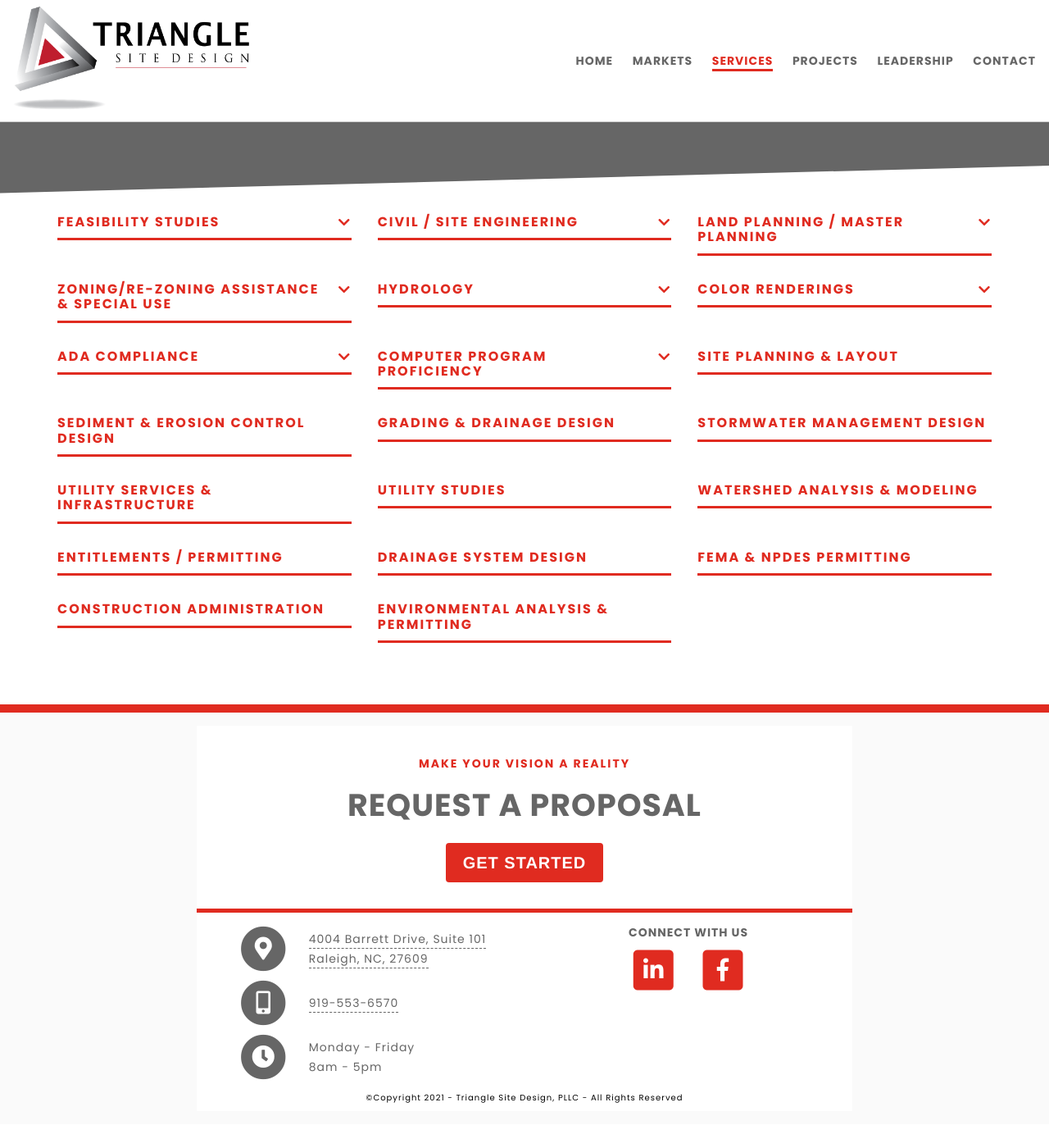
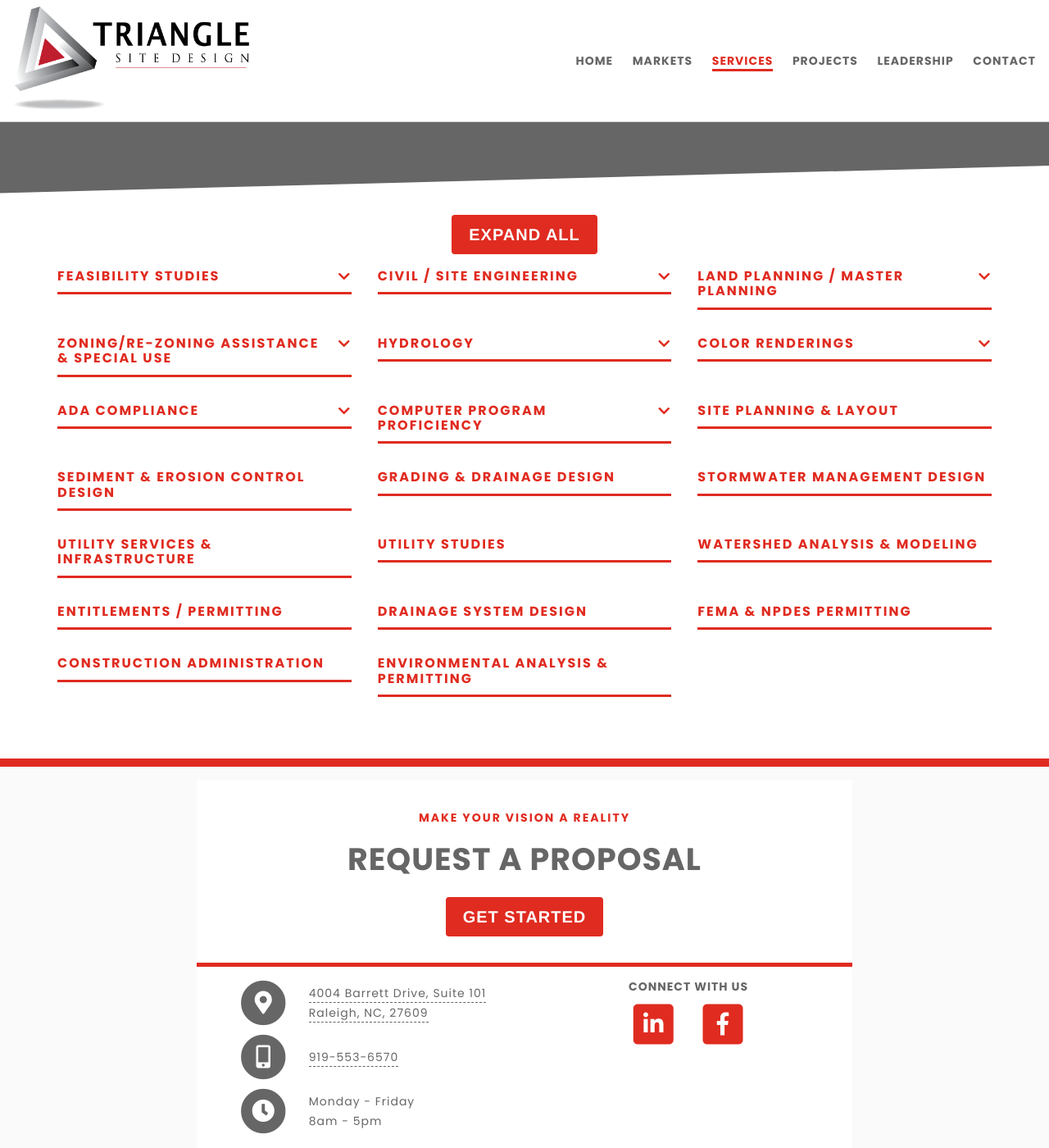
Before and after one commit to rossgodwin/trianglesitedesign.com, a Jekyll site: the page built from services.html, in a window 1280 px wide and 1400 px high, scrolled down 1026 px. Shown: the whole window at 82% size. Built offline with Jekyll 4.4.1, drawn with Linux system fonts in a browser that asks for light colours; nearby versions of some CDN libraries; some web fonts are replaced; before the commit the page ends 2397 px from its top, so only the background shows below that.

Commit message:
More services expand collapse button

```diff
--- a/_includes/body-footer-scripts.html
+++ b/_includes/body-footer-scripts.html
@@ -32,15 +32,38 @@
 			$(".tsd-page-header-navigation").toggleClass("active");
 		});
 
-		//$(".tsd-services-expand-all").click(function(e) {
-		//	$('.tsd-services-service-clickable').each(function () {
-		//		if (!$(this).hasClass("tsd-services-service-open")) {
-		//			$(this).toggleClass("tsd-services-service-open");
-		//			$(this).find(".tsd-services-service-toggle-icon").toggleClass("tsd-services-service-toggle-icon-open");
-		//			$(this).find(".tsd-services-service-description").toggleClass("tsd-services-service-description-open");
-		//		}
-		//	});
-		//});
+		$("#tsd-services-more-services-toggle-button").click(function(e) {
+			var el = $(this);
+
+			if (el.text() == el.data("text-swap")) {
+				el.text(el.data("text-original"));
+			} else {
+				el.data("text-original", el.text());
+				el.text(el.data("text-swap"));
+			}
+
+			if (!el.hasClass("tsd-button-primary-pressed")) {
+				el.addClass("tsd-button-primary-pressed");
+
+				$("#more-services .tsd-services-service-clickable").each(function() {
+					if (!$(this).hasClass("tsd-services-service-open")) {
+						$(this).addClass("tsd-services-service-open");
+						$(this).find(".tsd-services-service-toggle-icon").addClass("tsd-services-service-toggle-icon-open");
+						$(this).find(".tsd-services-service-description").addClass("tsd-services-service-description-open");
+					}
+				});
+			} else {
+				el.removeClass("tsd-button-primary-pressed");
+
+				$("#more-services .tsd-services-service-clickable").each(function() {
+					if ($(this).hasClass("tsd-services-service-open")) {
+						$(this).removeClass("tsd-services-service-open");
+						$(this).find(".tsd-services-service-toggle-icon").removeClass("tsd-services-service-toggle-icon-open");
+						$(this).find(".tsd-services-service-description").removeClass("tsd-services-service-description-open");
+					}
+				});
+			}
+		});
 
 		$(".tsd-services-service-clickable").click(function(e) {
 			$(this).toggleClass("tsd-services-service-open");
--- a/_includes/snippets/leadership/leadership-preview.html
+++ b/_includes/snippets/leadership/leadership-preview.html
@@ -6,7 +6,7 @@
 		<h5>{{ include.title }}</h5>
 		<hr>
 		<p>
-			<a class="tsd-btn-primary" href="{{ include.personal-page-url }}" role="button">Read Bio</a>
+			<a class="tsd-button-primary" href="{{ include.personal-page-url }}" role="button">Read Bio</a>
 		</p>
 	</div>
 </div>
--- a/_includes/snippets/request-proposal.html
+++ b/_includes/snippets/request-proposal.html
@@ -3,5 +3,5 @@
 		<h3>Make Your Vision a Reality</h3>
 		<p>Request a Proposal</p>
 	</div>
-	<a class="tsd-btn-primary" href="mailto:{{ site.request_proposal_email.to }}?subject={{ site.request_proposal_email.subject }}&body={{ site.request_proposal_email.body }}" role="button">Get Started</a>
+	<a class="tsd-button-primary" href="mailto:{{ site.request_proposal_email.to }}?subject={{ site.request_proposal_email.subject }}&body={{ site.request_proposal_email.body }}" role="button">Get Started</a>
 </div>
--- a/_sass/_style.scss
+++ b/_sass/_style.scss
@@ -53,25 +53,28 @@
 	margin-right: auto;
 }
 
+.tsd-horizontal-align-right {
+	text-align: right;
+	margin-left: auto;
+}
+
 .tsd-fontawesome-icon {
 	font-family: "Font Awesome 5 Free";
 	font-weight: 900;
 }
 
-.tsd-btn {
+.tsd-button {
 	display: inline-block;
 	font-family: $tsd-font-helveticaSaira;
 	font-size: 1.250rem;
 	text-transform: uppercase;
-
+	cursor: pointer;
 	display: inline-block;
 	font-weight: bold;
 	padding: .375rem 1rem;
-	//height: 2.75rem;
 	text-align: center;
 	vertical-align: middle;
 	border: 1px solid transparent;
-	//line-height: 1.5;
 	border-radius: 0.25rem;
 	text-decoration: none;
 	user-select: none;
@@ -81,8 +84,8 @@
 	}
 }
 
-.tsd-btn-primary {
-	@extend .tsd-btn;
+.tsd-button-primary {
+	@extend .tsd-button;
 	background: $tsd-color-red;
 	color: $color-white;
 	border-color: transparent;
@@ -94,6 +97,12 @@
 		border-color: $tsd-color-red;
 		color: $tsd-color-red;
 	}
+}
+
+.tsd-button-primary-pressed {
+	background: $color-white;
+	border-color: $tsd-color-red;
+	color: $tsd-color-red;
 }
 
 .tsd-image-responsive {
@@ -659,6 +668,11 @@
 	align-items: top;
 }
 
+.tsd-services-more-services-toolbar {
+	margin-bottom: 15px;
+	@extend .tsd-horizontal-align-center;
+}
+
 .tsd-services-service {
 	border-bottom: 3px solid $tsd-color-red;
 	&.tsd-services-service-open {
@@ -1009,6 +1023,11 @@
 		grid-column-gap: 2rem;
 	}
 
+	.tsd-services-additional-services-toolbar {
+		text-align: left;
+		margin-right: auto;
+	}
+
 	// ------------- Leadership -----------------
 	.tsd-leadership-marketing-grid {
 		grid-template-columns: repeat(2, 1fr);
--- a/services.html
+++ b/services.html
@@ -19,7 +19,7 @@
 			</div>
 
 			<div class="tsd-horizontal-align-center">
-				<a class="tsd-btn-primary" href="#more-services" role="button">See More Services</a>
+				<a class="tsd-button-primary" href="#more-services" role="button">See More Services</a>
 			</div>
 		</section>
 
@@ -27,7 +27,9 @@
 		{% include snippets/quote-angled-edges.html name=person.name title=person.title company=person.company quote=person.quote %}
 
 		<section id="more-services" class="tsd-services-content-section tsd-element-scroll-snap">
-			<!--<a class="tsd-services-expand-all">Expand All</a>-->
+			<div class="tsd-services-more-services-toolbar">
+				<a id="tsd-services-more-services-toggle-button" class="tsd-button-primary" data-text-swap="Collapse All" role="button">Expand All</a>
+			</div>
 			<div class="tsd-services-grid">
 				{% for service in site.data.services.services offset:3 %}
 					{% include snippets/services/service-item.html
```
